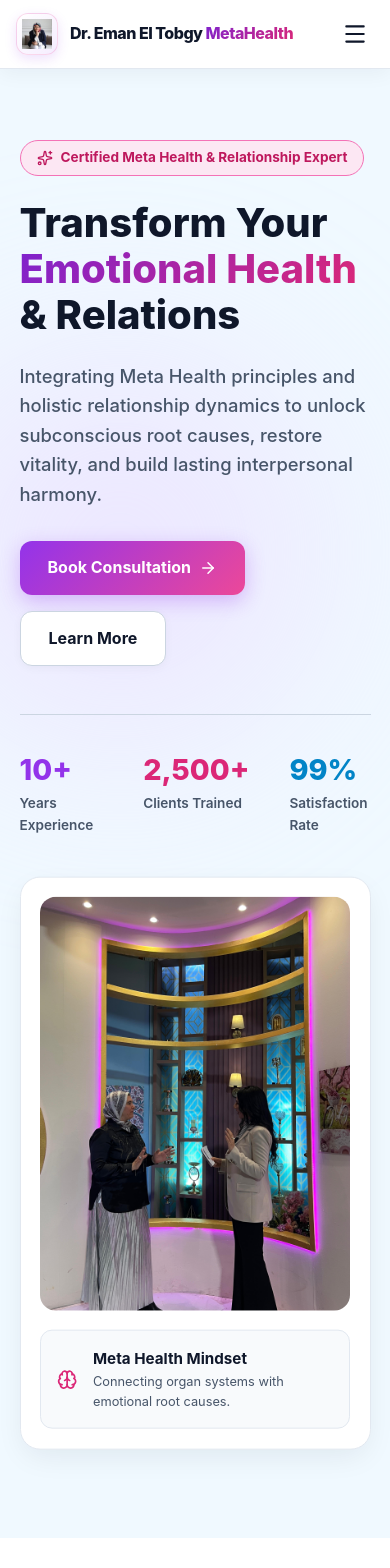
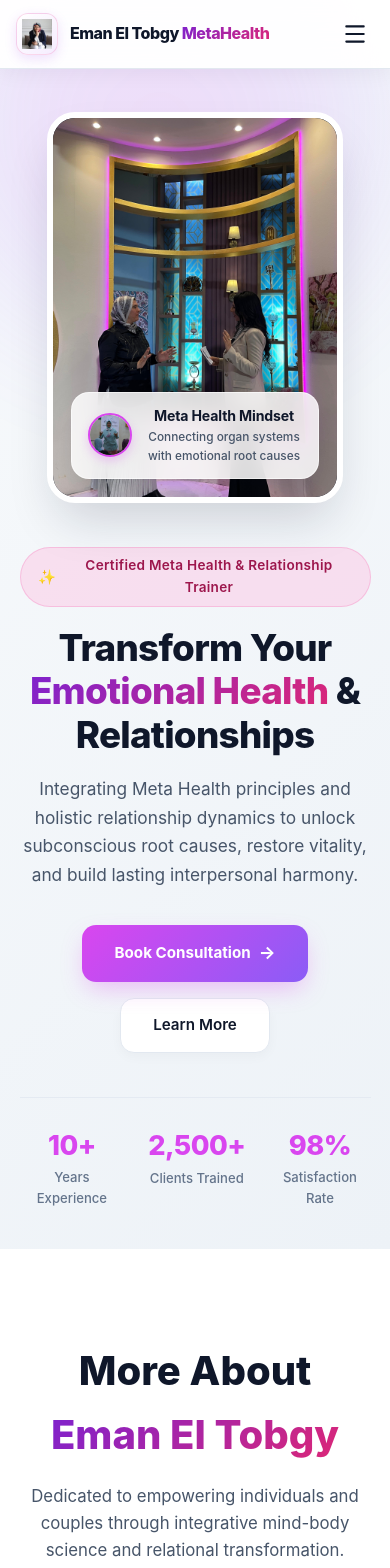
Before and after one commit to fiqyy/DrEmanElTobgy, a React (Create React App) app: page / in a window 390 px wide. Shown: the top 1568 px of the page. Built offline with nearby package versions, Linux system fonts and the light colour scheme.

Commit message:
fixing image on mobile reponsive design

```diff
--- a/src/App.css
+++ b/src/App.css
@@ -198,3 +198,202 @@
     box-shadow: 0 12px 24px rgba(15, 23, 42, 0.12);
   }
 }
+
+/* --- Hero Section Responsive Layout --- */
+.hero-section {
+  padding: 120px 5% 60px 5%;
+  background: linear-gradient(135deg, #f8fafc 0%, #edf2f7 100%);
+  position: relative;
+  overflow: hidden;
+}
+
+.hero-container {
+  max-width: 1200px;
+  margin: 0 auto;
+  display: flex;
+  align-items: center;
+  justify-content: space-between;
+  gap: 3rem;
+}
+
+.hero-text-content {
+  flex: 1;
+  max-width: 600px;
+}
+
+.hero-image-wrapper {
+  flex: 1;
+  max-width: 480px;
+  width: 100%;
+  display: flex;
+  justify-content: center;
+  align-items: center;
+  padding: 12px;
+  /* Adds breathing room so outer borders/shadows aren't clipped */
+  box-sizing: border-box;
+}
+
+/* Mobile Adjustments (768px and below) */
+@media (max-width: 768px) {
+  .hero-section {
+    padding: 100px 5% 40px 5%;
+  }
+
+  .hero-container {
+    flex-direction: column-reverse;
+    /* Places Image Card nicely above/below mobile text */
+    text-align: center;
+    gap: 2rem;
+  }
+
+  .hero-text-content {
+    max-width: 100%;
+  }
+
+  .hero-image-wrapper {
+    max-width: 320px;
+    margin: 0 auto;
+  }
+
+  .hero-badge {
+    margin: 0 auto 1.2rem auto !important;
+  }
+
+  .hero-cta-group {
+    justify-content: center !important;
+  }
+
+  .hero-stats-group {
+    justify-content: center !important;
+    gap: 1.5rem !important;
+  }
+}
+
+/* =========================================================
+   CHIC & ELEGANT HERO ANIMATIONS
+   ========================================================= */
+
+/* Smooth entrance for text content */
+.hero-fade-in {
+  animation: heroFadeIn 1s cubic-bezier(0.16, 1, 0.3, 1) forwards;
+}
+
+@keyframes heroFadeIn {
+  from {
+    opacity: 0;
+    transform: translateY(24px);
+  }
+
+  to {
+    opacity: 1;
+    transform: translateY(0);
+  }
+}
+
+/* Elegant floating animation for main image card */
+.hero-float-card {
+  width: 100%;
+  border-radius: 28px;
+  overflow: hidden;
+  border: 4px solid #ffffff;
+  /* Clean white frame */
+  box-shadow: 0 20px 45px -10px rgba(15, 23, 42, 0.15);
+  background-color: #0f172a;
+  position: relative;
+}
+
+.hero-float-card img {
+  width: 100%;
+  height: 480px;
+  /* Fixed height for clean aspect ratio on desktop */
+  object-fit: cover;
+  object-position: top center;
+  display: block;
+}
+
+
+.hero-float-card:hover {
+  transform: translateY(-6px) scale(1.01);
+  box-shadow: 0 30px 60px -12px rgba(217, 70, 239, 0.25) !important;
+}
+
+@keyframes gentleFloat {
+
+  0%,
+  100% {
+    transform: translateY(0px);
+  }
+
+  50% {
+    transform: translateY(-10px);
+  }
+}
+
+/* Pulsing ambient background glow */
+.hero-ambient-glow {
+  position: absolute;
+  top: -10%;
+  right: -5%;
+  width: 500px;
+  height: 500px;
+  background: radial-gradient(circle, rgba(217, 70, 239, 0.18) 0%, rgba(139, 92, 246, 0.12) 50%, rgba(255, 255, 255, 0) 70%);
+  filter: blur(60px);
+  z-index: 0;
+  pointer-events: none;
+  animation: pulseGlow 8s ease-in-out infinite alternate;
+}
+
+@keyframes pulseGlow {
+  0% {
+    opacity: 0.6;
+    transform: scale(0.9);
+  }
+
+  100% {
+    opacity: 1;
+    transform: scale(1.1);
+  }
+}
+
+/* Chic Glassmorphism Badge Accent */
+.glass-badge-chic {
+  background: rgba(255, 255, 255, 0.85) !important;
+  backdrop-filter: blur(12px) !important;
+  -webkit-backdrop-filter: blur(12px) !important;
+  border: 1px solid rgba(255, 255, 255, 0.6) !important;
+  box-shadow: 0 12px 30px rgba(15, 23, 42, 0.08) !important;
+  transition: all 0.3s ease;
+}
+
+.glass-badge-chic:hover {
+  background: rgba(255, 255, 255, 0.95) !important;
+  transform: translateY(-2px);
+}
+
+/* Subtle Shimmer Effect on CTA */
+.btn-chic-primary {
+  position: relative;
+  overflow: hidden;
+  transition: all 0.3s ease;
+}
+
+.btn-chic-primary::after {
+  content: '';
+  position: absolute;
+  top: -50%;
+  left: -50%;
+  width: 200%;
+  height: 200%;
+  background: linear-gradient(60deg, transparent, rgba(255, 255, 255, 0.25), transparent);
+  transform: rotate(30deg) translateX(-100%);
+  transition: transform 0.8s ease;
+}
+
+.btn-chic-primary:hover::after {
+  transform: rotate(30deg) translateX(100%);
+}
+
+.btn-chic-primary:hover {
+  transform: translateY(-2px);
+  box-shadow: 0 15px 30px -5px rgba(217, 70, 239, 0.45) !important;
+}
--- a/src/App.js
+++ b/src/App.js
@@ -12,8 +12,7 @@ import {
   Menu,
   X,
   Award,
-  Activity,
-  ArrowRight
+  Activity
 } from 'lucide-react';
 
 const HERO_IMAGE_PATH = require('./assets/pics/tv.jpeg');
@@ -143,14 +142,14 @@ function App() {
           </div>
 
           <span className="nav-brand-title">
-            Dr. Eman El Tobgy <span className="gradient-text">MetaHealth</span>
+            Eman El Tobgy <span className="gradient-text">MetaHealth</span>
           </span>
         </a>
 
         {/* Desktop Links */}
         <div className="desktop-menu">
           <a href="#home" style={{ color: '#1e293b', textDecoration: 'none', fontWeight: 600 }}>Home</a>
-          <a href="#about" style={{ color: '#1e293b', textDecoration: 'none', fontWeight: 600 }}>More About Dr Eman</a>
+          <a href="#about" style={{ color: '#1e293b', textDecoration: 'none', fontWeight: 600 }}>More About Eman</a>
           <a href="#services" style={{ color: '#1e293b', textDecoration: 'none', fontWeight: 600 }}>Specializations</a>
           <a href="#media" style={{ color: '#1e293b', textDecoration: 'none', fontWeight: 600 }}>Media & Sessions</a>
           <a href="#contact" className="gradient-btn" style={{ textDecoration: 'none', padding: '10px 20px', fontSize: '0.9rem' }}>Contact & Booking</a>
@@ -178,103 +177,179 @@ function App() {
         )}
       </nav>
 
-      {/* 1. HERO SECTION */}
-      <section id="home" style={{ paddingTop: '140px', paddingBottom: '80px', paddingLeft: '5%', paddingRight: '5%', position: 'relative', zIndex: 1 }}>
-        <div className="hero-grid" style={{ display: 'grid', gridTemplateColumns: '1.2fr 0.8fr', gap: '3rem', alignItems: 'center', maxWidth: '1200px', margin: '0 auto' }}>
-          <div>
-            <div style={{ display: 'inline-flex', alignItems: 'center', gap: '0.5rem', padding: '6px 16px', borderRadius: '30px', background: '#fce7f3', border: '1px solid #f472b6', color: '#be185d', fontSize: '0.85rem', fontWeight: 700, marginBottom: '1.5rem' }}>
-              <Sparkles size={16} /> Certified Meta Health & Relationship Expert
+      {/* 1. HERO SECTION (Chic, Animated & Fully Responsive) */}
+      <section id="home" className="hero-section" style={{ position: 'relative' }}>
+        {/* Ambient Decorative Glow behind the card */}
+        <div className="hero-ambient-glow" />
+
+        <div className="hero-container" style={{ position: 'relative', zIndex: 1 }}>
+
+          {/* Left Side: Text Content & CTAs */}
+          <div className="hero-text-content hero-fade-in">
+            <div
+              className="hero-badge"
+              style={{
+                display: 'inline-flex',
+                alignItems: 'center',
+                gap: '0.6rem',
+                padding: '0.45rem 1.1rem',
+                background: 'rgba(251, 207, 232, 0.6)',
+                backdropFilter: 'blur(8px)',
+                border: '1px solid rgba(244, 114, 182, 0.3)',
+                color: '#9d174d',
+                borderRadius: '50px',
+                fontSize: '0.85rem',
+                fontWeight: 600,
+                letterSpacing: '0.02em',
+                marginBottom: '1.4rem'
+              }}
+            >
+              <span style={{ fontSize: '0.9rem' }}>✨</span> Certified Meta Health & Relationship Trainer
             </div>
-            <h1 style={{ fontSize: 'clamp(2.5rem, 5vw, 3.8rem)', fontWeight: 800, lineHeight: 1.15, marginBottom: '1.5rem', color: '#0f172a' }}>
-              Transform Your <span className="gradient-text">Emotional Health</span> & Relations
+
+            <h1 style={{ fontSize: 'clamp(2.3rem, 5.2vw, 3.6rem)', fontWeight: 800, color: '#0f172a', lineHeight: 1.18, marginBottom: '1.2rem', letterSpacing: '-0.02em' }}>
+              Transform Your <span className="gradient-text">Emotional Health</span> & Relationships
             </h1>
-            <p style={{ color: '#475569', fontSize: '1.15rem', marginBottom: '2rem', maxWidth: '560px', fontWeight: 500 }}>
+
+            <p style={{ color: '#475569', fontSize: '1.08rem', lineHeight: 1.65, marginBottom: '2.2rem', fontWeight: 400 }}>
               Integrating Meta Health principles and holistic relationship dynamics to unlock subconscious root causes, restore vitality, and build lasting interpersonal harmony.
             </p>
 
-            <div style={{ display: 'flex', gap: '1rem', flexWrap: 'wrap' }}>
-              <a href="#contact" className="gradient-btn" style={{ textDecoration: 'none', display: 'inline-flex', alignItems: 'center', gap: '0.5rem' }}>
-                Book Consultation <ArrowRight size={18} />
+            {/* CTA Buttons */}
+            <div className="hero-cta-group" style={{ display: 'flex', gap: '1rem', flexWrap: 'wrap', marginBottom: '2.8rem' }}>
+              <a
+                href="#contact"
+                className="btn-chic-primary"
+                style={{
+                  padding: '0.9rem 2rem',
+                  background: 'linear-gradient(135deg, #d946ef 0%, #8b5cf6 100%)',
+                  color: '#ffffff',
+                  borderRadius: '14px',
+                  fontWeight: 700,
+                  fontSize: '0.95rem',
+                  textDecoration: 'none',
+                  boxShadow: '0 10px 25px -5px rgba(217, 70, 239, 0.35)',
+                  display: 'inline-flex',
+                  alignItems: 'center',
+                  gap: '0.5rem'
+                }}
+              >
+                <span>Book Consultation</span>
+                <span style={{ fontSize: '1.1rem' }}>→</span>
               </a>
-              <a href="#about" style={{ textDecoration: 'none', color: '#0f172a', padding: '14px 28px', borderRadius: '12px', background: '#ffffff', border: '1px solid #cbd5e1', fontWeight: 700, display: 'inline-flex', alignItems: 'center', gap: '0.5rem', boxShadow: '0 2px 10px rgba(0,0,0,0.04)' }}>
+              <a
+                href="#about"
+                style={{
+                  padding: '0.9rem 2rem',
+                  backgroundColor: '#ffffff',
+                  color: '#0f172a',
+                  border: '1px solid #e2e8f0',
+                  borderRadius: '14px',
+                  fontWeight: 600,
+                  fontSize: '0.95rem',
+                  textDecoration: 'none',
+                  transition: 'all 0.2s ease',
+                  boxShadow: '0 4px 12px rgba(0,0,0,0.03)'
+                }}
+              >
                 Learn More
               </a>
             </div>
 
-            <div style={{ display: 'flex', gap: '2.5rem', marginTop: '3rem', paddingTop: '2rem', borderTop: '1px solid #cbd5e1' }}>
+            {/* Social Proof Stats */}
+            <div className="hero-stats-group" style={{ display: 'flex', gap: '2.5rem', borderTop: '1px solid rgba(226, 232, 240, 0.8)', paddingTop: '1.6rem' }}>
               <div>
-                <div style={{ fontSize: '1.8rem', fontWeight: 800, color: '#9333ea' }}>10+</div>
-                <div style={{ color: '#475569', fontSize: '0.85rem', fontWeight: 600 }}>Years Experience</div>
+                <h3 style={{ fontSize: '1.7rem', fontWeight: 800, color: '#d946ef', margin: 0, letterSpacing: '-0.02em' }}>10+</h3>
+                <p style={{ fontSize: '0.82rem', color: '#64748b', margin: 0, fontWeight: 500 }}>Years Experience</p>
               </div>
               <div>
-                <div style={{ fontSize: '1.8rem', fontWeight: 800, color: '#db2777' }}>2,500+</div>
-                <div style={{ color: '#475569', fontSize: '0.85rem', fontWeight: 600 }}>Clients Trained</div>
+                <h3 style={{ fontSize: '1.7rem', fontWeight: 800, color: '#d946ef', margin: 0, letterSpacing: '-0.02em' }}>2,500+</h3>
+                <p style={{ fontSize: '0.82rem', color: '#64748b', margin: 0, fontWeight: 500 }}>Clients Trained</p>
               </div>
               <div>
-                <div style={{ fontSize: '1.8rem', fontWeight: 800, color: '#0284c7' }}>99%</div>
-                <div style={{ color: '#475569', fontSize: '0.85rem', fontWeight: 600 }}>Satisfaction Rate</div>
+                <h3 style={{ fontSize: '1.7rem', fontWeight: 800, color: '#d946ef', margin: 0, letterSpacing: '-0.02em' }}>98%</h3>
+                <p style={{ fontSize: '0.82rem', color: '#64748b', margin: 0, fontWeight: 500 }}>Satisfaction Rate</p>
               </div>
             </div>
           </div>
 
-          <div className="floating-anim">
-            <div className="glass-card" style={{ padding: '1.2rem', position: 'relative' }}>
-              {/* IMAGE CONTAINER WITH IMAGE FALLBACK STYLING */}
-              <div
+          {/* Right Side: Animated Photo Card */}
+          <div className="hero-image-wrapper">
+            <div
+              className="hero-float-card"
+              style={{
+                position: 'relative',
+                borderRadius: '28px',
+                overflow: 'hidden',
+                boxShadow: '0 25px 50px -12px rgba(15, 23, 42, 0.18)',
+                border: '6px solid #ffffff',
+                backgroundColor: '#0f172a'
+              }}
+            >
+              {/* Featured Photo */}
+              <img
+                src={HERO_IMAGE_PATH}
+                alt="Dr. Eman El Tobgy"
                 style={{
                   width: '100%',
-                  height: '100%',
-                  minHeight: '380px',
-                  borderRadius: '16px',
-                  overflow: 'hidden',
-                  position: 'relative',
-                  backgroundColor: '#f8fafc'
+                  height: 'auto',
+                  maxHeight: '460px',
+                  objectFit: 'cover',
+                  objectPosition: 'top center',
+                  display: 'block'
+                }}
+              />
+
+              {/* Chic Glassmorphic Overlay Badge */}
+              <div
+                className="glass-badge-chic"
+                style={{
+                  position: 'absolute',
+                  bottom: '18px',
+                  left: '18px',
+                  right: '18px',
+                  borderRadius: '18px',
+                  padding: '12px 16px',
+                  display: 'flex',
+                  alignItems: 'center',
+                  gap: '14px'
                 }}
               >
-                <img
-                  src={HERO_IMAGE_PATH}
-                  alt="Dr. Eman"
-                  style={{
-                    width: '100%',
-                    height: '100%',
-                    objectFit: 'cover',
-                    objectPosition: 'center',
-                    display: 'block'
-                  }}
-                  onError={(e) => {
-                    e.target.onerror = null;
-                    e.target.style.display = 'none';
-                    e.target.nextSibling.style.display = 'flex';
-                  }}
-                />
+                {/* Badge Avatar / Secondary Image Thumbnail */}
                 <div
                   style={{
-                    display: 'none',
-                    flexDirection: 'column',
+                    width: '44px',
+                    height: '44px',
+                    borderRadius: '50%',
+                    backgroundColor: '#fbcfe8',
+                    border: '2px solid #d946ef',
+                    overflow: 'hidden',
+                    flexShrink: 0,
+                    display: 'flex',
                     alignItems: 'center',
                     justifyContent: 'center',
-                    height: '100%',
-                    minHeight: '380px',
-                    padding: '1.5rem',
-                    textAlign: 'center'
+                    boxShadow: '0 4px 10px rgba(217, 70, 239, 0.25)'
                   }}
                 >
-                  <p style={{ fontWeight: 700, color: '#0f172a', margin: 0 }}>Image not found</p>
-                  <span style={{ fontSize: '0.8rem', color: '#64748b', marginTop: '0.2rem' }}>
-                    Please verify: {HERO_IMAGE_PATH}
-                  </span>
+                  {typeof DREMANSPEAKING !== 'undefined' && DREMANSPEAKING ? (
+                    <img src={DREMANSPEAKING} alt="Dr. Eman Speaking" style={{ width: '100%', height: '100%', objectFit: 'cover' }} />
+                  ) : (
+                    <span style={{ fontSize: '1.2rem' }}>🌿</span>
+                  )}
                 </div>
-              </div>
 
-              <div style={{ display: 'flex', alignItems: 'center', gap: '1rem', marginTop: '1.2rem', padding: '1rem', background: '#f8fafc', border: '1px solid #e2e8f0', borderRadius: '12px' }}>
-                <Brain color="#db2777" size={28} />
                 <div>
-                  <h4 style={{ fontSize: '0.95rem', fontWeight: 700, color: '#0f172a' }}>Meta Health Mindset</h4>
-                  <p style={{ fontSize: '0.8rem', color: '#475569' }}>Connecting organ systems with emotional root causes.</p>
+                  <h4 style={{ margin: 0, fontSize: '0.88rem', fontWeight: 700, color: '#0f172a', letterSpacing: '-0.01em' }}>
+                    Meta Health Mindset
+                  </h4>
+                  <p style={{ margin: 0, fontSize: '0.74rem', color: '#475569', fontWeight: 500 }}>
+                    Connecting organ systems with emotional root causes
+                  </p>
                 </div>
               </div>
             </div>
           </div>
+
         </div>
       </section>
 
@@ -283,7 +358,7 @@ function App() {
         <div style={{ maxWidth: '1200px', margin: '0 auto' }}>
           <div style={{ textAlign: 'center', marginBottom: '4rem' }}>
             <h2 style={{ fontSize: '2.5rem', fontWeight: 800, marginBottom: '1rem', color: '#0f172a' }}>
-              More About <span className="gradient-text">Dr. Eman El Tobgy</span>
+              More About <span className="gradient-text">Eman El Tobgy</span>
             </h2>
             <p style={{ color: '#475569', maxWidth: '600px', margin: '0 auto', fontSize: '1.05rem' }}>
               Dedicated to empowering individuals and couples through integrative mind-body science and relational transformation.
```
